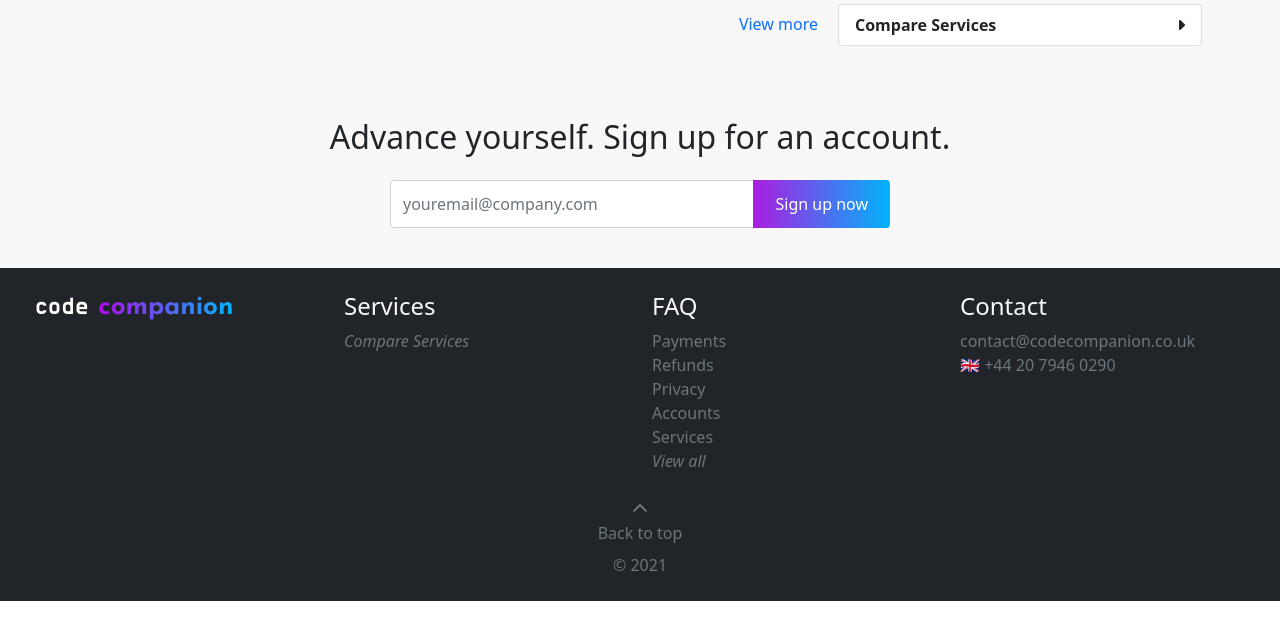
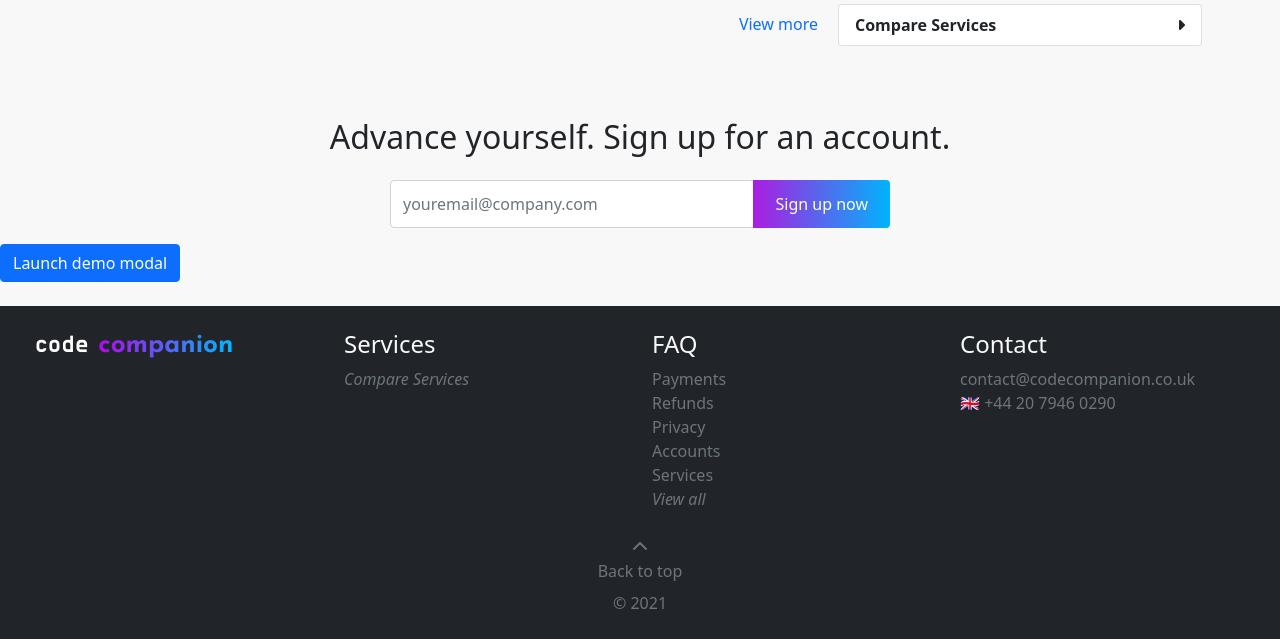
Before and after one commit to rbsam176/ms4-codecompanion, a Django app: page / in a window 1280 px wide. Shown: the part 1605-2244 px from the top of the page. Before the commit the page ends 2206 px from the top, so only its background shows below. Run offline with Django 3.2, Linux system fonts and the light colour scheme; data that the repository does not hold is empty; some libraries are stand-ins or nearby versions.

Commit message:
added companion signup modal

```diff
--- a/home/templates/home/index.html
+++ b/home/templates/home/index.html
@@ -15,10 +15,10 @@
                             <form class="mt-4">
                                 <div class="input-group mb-3 signup-combo">
                                     <input id="hero-signup" type="email" class="form-control" placeholder="youremail@company.com" aria-label="Your email" aria-describedby="button-addon2" autofocus required>
-                                    <a id="hero-btn" class="btn btn-hero signup-btn" type="button" href="{% url 'account_signup' %}" onclick="passEmailSignup(event, '#hero-signup', this)">Sign up now</a>
+                                    <a id="hero-btn" class="btn btn-hero signup-btn" href="{% url 'account_signup' %}" onclick="passEmailSignup(event, '#hero-signup', this)">Sign up now</a>
                                 </div>
                             </form>
-                            <a href="#" class="text-muted sub-link">Interested in becoming a companion?</a>
+                            <a data-bs-toggle="modal" href="#companionSignUpModal" role="button" class="text-muted">Interested in becoming a companion?</a>
                         {% else %}
                         <div class="col">
                             <h1 class="hero-text2 pb-2">Welcome back, <span class="hero-underline">{{ request.user }}</span></h1>
@@ -175,13 +175,44 @@
                     <form class="mt-4">
                         <div class="input-group mb-3 signup-combo mx-auto">
                             <input id="footer-signup" type="email" class="form-control" placeholder="youremail@company.com" aria-label="Your email" required>
-                            <a class="btn btn-hero" type="button" href="{% url 'account_signup' %}" onclick="passEmailSignup(event, '#footer-signup', this)">Sign up now</a>
+                            <a class="btn btn-hero" href="{% url 'account_signup' %}" onclick="passEmailSignup(event, '#footer-signup', this)">Sign up now</a>
                         </div>
                     </form>
                 </div>
             </div>
         </div>
     {% endif %}
+
+
+    <!-- Button trigger modal -->
+    <button type="button" class="btn btn-primary" data-bs-toggle="modal" data-bs-target="#companionSignUpModal">
+    Launch demo modal
+    </button>
+
+    <!-- Modal -->
+    <div class="modal fade" id="companionSignUpModal" tabindex="-1" aria-labelledby="companionSignUpModalLabel" aria-hidden="true">
+    <div class="modal-dialog modal-dialog-centered">
+        <div class="modal-content">
+        <div class="modal-header">
+            <h5 class="modal-title" id="companionSignUpModalLabel">Join as a companion!</h5>
+            <button type="button" class="btn-close" data-bs-dismiss="modal" aria-label="Close"></button>
+        </div>
+        <div class="modal-body">
+            <ul>
+                <li>Support the next generation of developers by sharing your expertise.</li>
+                <li>You get full control of your schedule, providing you with ultimate flexibility over when you can take sessions.</li>
+                <li>Earn 90% of the session cost, payable monthly via PayPal.</li>
+            </ul>
+            To become a Companion, sign up for an account using your PayPal email address, and on your Profile page tick the box to convert your account.
+        </div>
+        <div class="modal-footer">
+            <a type="button" href="{% url 'account_signup' %}" class="btn btn-hero">Sign Up</a>
+        </div>
+        </div>
+    </div>
+
+
+
 {% endblock %}
 
 {% block postloadjs %}
--- a/static/css/base.css
+++ b/static/css/base.css
@@ -195,7 +195,6 @@ a {
 }
 
 .btn-hero {
-    background: rgb(171,29,224);
     background: linear-gradient(90deg, rgba(171,29,224,1) 0%, rgba(0,180,251,1) 100%);
     color: white;
     font-weight: 500;
--- a/templates/allauth/account/signup.html
+++ b/templates/allauth/account/signup.html
@@ -17,7 +17,7 @@
     {% if redirect_field_value %}
     <input type="hidden" name="{{ redirect_field_name }}" value="{{ redirect_field_value }}" />
     {% endif %}
-    <button class="btn btn-hero" type="submit">{% trans "Sign Up" %} &raquo;</button>
+    <button class="btn btn-hero" type="submit">{% trans "Sign Up" %}</button>
   </form>
 {% endblock %}
 
```
